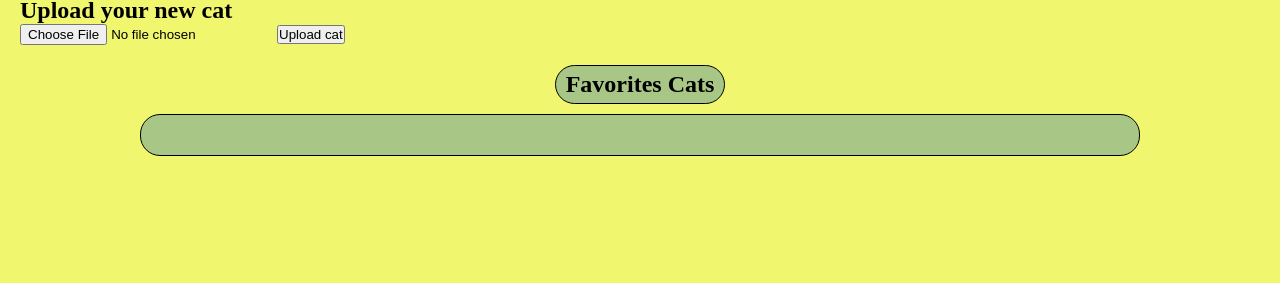
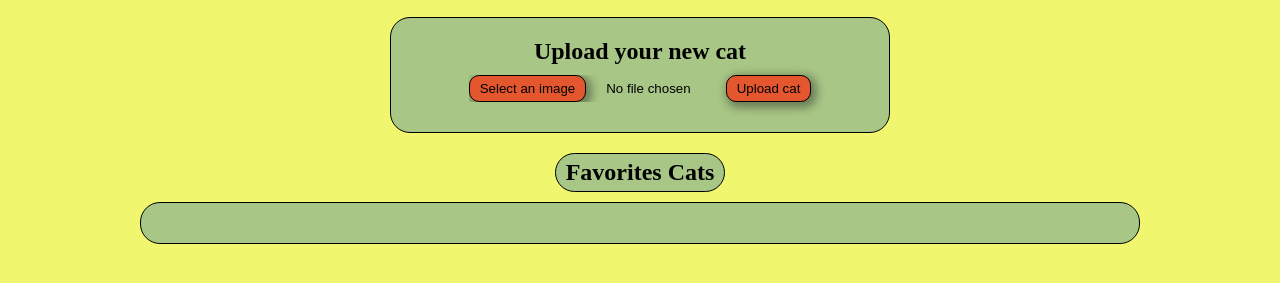
Before and after one commit to ernestosmr/API-cat-project, a plain HTML site: page index.html in a window 1280 px wide. Shown: the part 253-536 px from the top of the page. Drawn offline with Linux system fonts and the light colour scheme; no server answers.

Commit message:
styling finish

```diff
--- a/index.html
+++ b/index.html
@@ -33,7 +33,7 @@
             </article>
         </section>
     </section>
-    <section id-="uploading-cat-container">
+    <section id="uploading-cat-container">
         <h2>Upload your new cat</h2>
         <form id="uploading-form">
             <input type="file" id='file' name="file">
--- a/style.css
+++ b/style.css
@@ -33,6 +33,7 @@ header h1{
 #reload:hover, .random-cats-container button:hover , #fav-cats-articles button:hover{
     background-color: #b44625;
 }
+
 .random-cats-main-container{
     width: 100%;
 }
@@ -74,6 +75,37 @@ header h1{
     box-shadow: 3px 3px 10px 2.5px rgba(0,0,0,0.39);
     background-color: #E4572E;
     font-weight: bold;
+}
+#uploading-cat-container{
+    text-align: center;
+    padding: 20px;
+    margin: 20px auto;
+    width: min(500px, 90%);
+    border-radius: 20px;
+    border: 1px solid black;
+    background-color: #A8C686;
+}
+#uploading-cat-container h2{
+    margin-bottom: 10px;
+}
+#uploading-cat-container button,
+#uploading-cat-container input::before{
+    background-color: #E4572E;
+    padding: 5px 10px;
+    border-radius: 10px;
+    border: 1px solid black;
+    box-shadow: 3px 3px 10px 2.5px rgb(0 0 0 / 39%);
+}
+#uploading-cat-container input::-webkit-file-upload-button {
+    display: none;
+}
+#uploading-cat-container input{
+    margin-bottom: 10px;
+}
+#uploading-cat-container input::before{
+    content: 'Select an image';
+    display: inline-block;
+    margin-right: 20px;
 }
 #fav-cats-container{
     margin: 20px 0;
```
